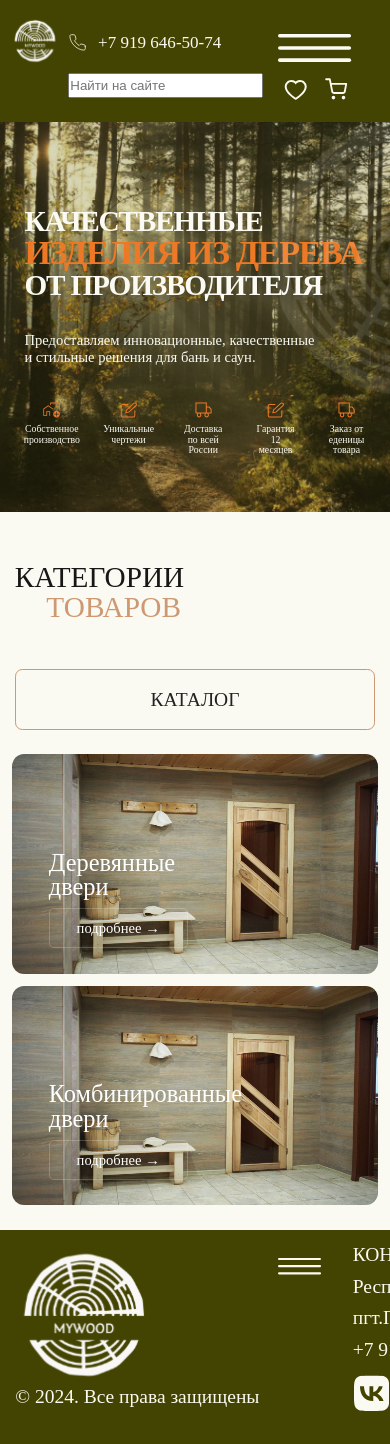
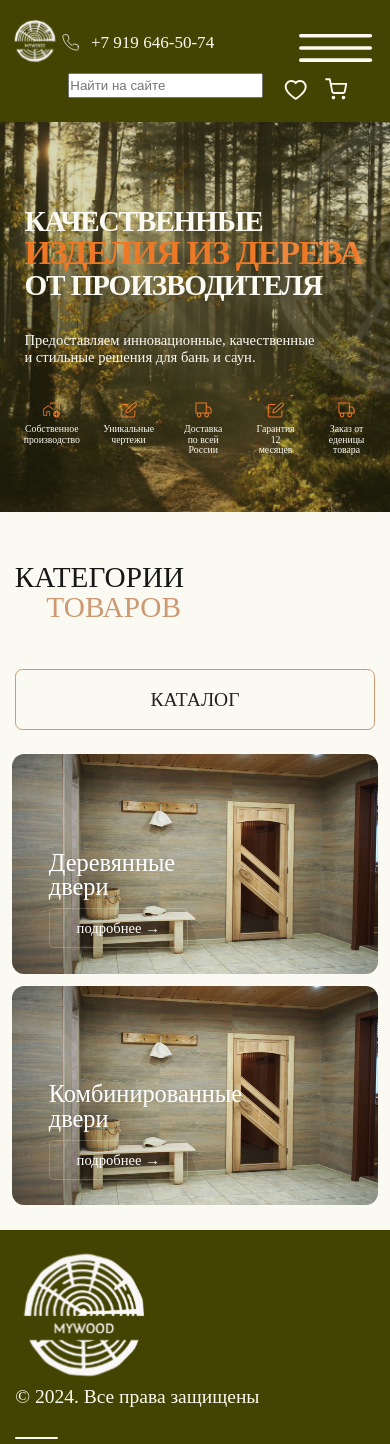
Before and after one commit to Safirenat/mywood, a Next.js app: page / in a window 390 px wide. Built offline with nearby package versions, Linux system fonts and the light colour scheme.

Commit message:
fix header and footer

```diff
--- a/src/app/components/ui/footer/footer.module.scss
+++ b/src/app/components/ui/footer/footer.module.scss
@@ -18,9 +18,11 @@
   }
 
   @media screen and ( max-width: 475px ) {
+    flex-direction: column;
 
     height: $apx-m-176;
     column-gap: $apx-m-15;
+    row-gap: $apx-m-15;
 
   }
 
@@ -49,10 +51,21 @@
 
     display: flex;
     flex-direction: column;
+    margin-right: $apx-600;
+
+    @media screen and ( max-width: 1024px ) {
+      margin-right: $apx-l-10;
+
+      }
+    @media screen and ( max-width: 475px ) {
+      margin-right: $apx-m-10;
+
+      }
 
     .logo{
 
       margin-right: $apx-186;
+
 
       svg{
 
@@ -113,6 +126,7 @@
     flex-direction: column;
     row-gap: $apx-10;
     margin-right: $apx-114;
+    // min-width: $apx-600;
 
     span{
 
--- a/src/app/components/ui/header/header.module.scss
+++ b/src/app/components/ui/header/header.module.scss
@@ -6,6 +6,7 @@
   position: relative;
 
   display: flex;
+  justify-content: space-between;
   align-items: center;
   column-gap: $apx-134;
 
@@ -16,8 +17,10 @@
   @media screen and ( max-width: 1024px ) {
 
     padding: $apx-l-6 $apx-l-30 $apx-l-14 $apx-l-43;
+    justify-content: center;
 
-    column-gap: $apx-l-150;
+      column-gap: $apx-l-134;
+
 
   }
 
@@ -26,6 +29,10 @@
     padding: $apx-m-10 $apx-m-10 $apx-m-10 $apx-m-10;
     align-items: flex-start;
     height: $apx-m-100;
+      column-gap: $apx-m-70;
+    justify-content: space-between;
+
+
 
   }
 
@@ -34,7 +41,12 @@
 
     display: flex;
     align-items: center;
-    column-gap: $apx-54;
+    column-gap: $apx-254;
+     @media screen and ( max-width: 1024px ) {
+    column-gap: $apx-l-10;
+
+
+     }
 
     .logo{
 
@@ -44,6 +56,7 @@
         height: $apx-80;
 
         @media screen and ( max-width: 1024px ) {
+
 
           width: $apx-l-120;
           height: $apx-l-150;
```
